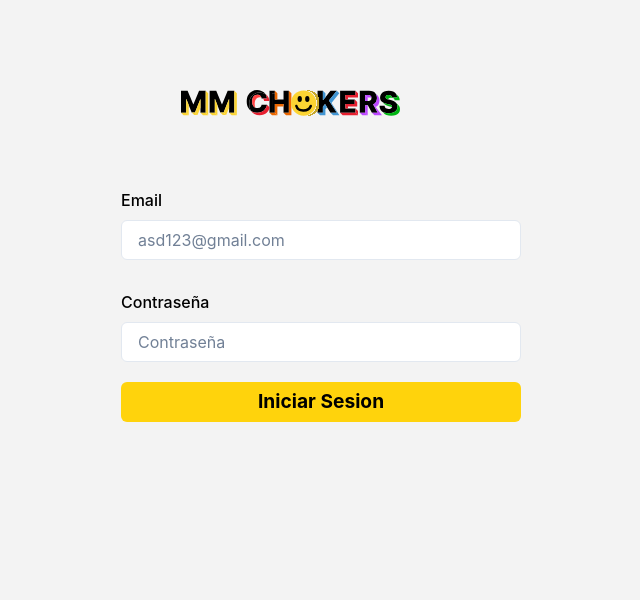
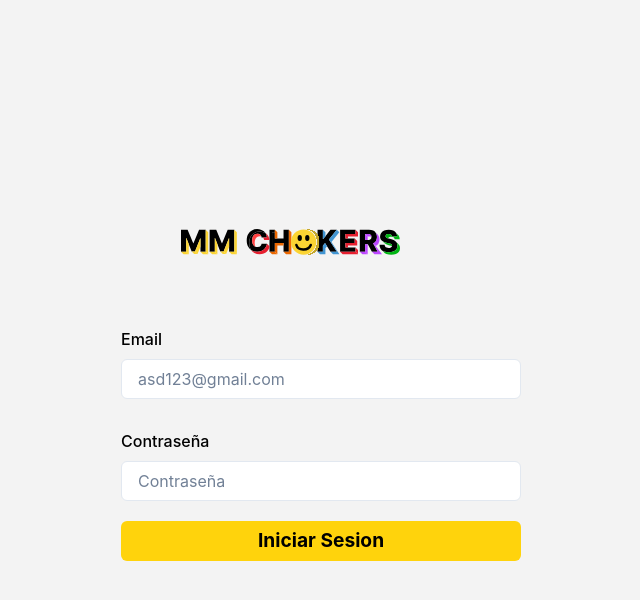
Before and after one commit to mariodev9/mmchockersADM, a Next.js app: page / in a window 1280 px wide. Shown: the top 600 px of the page, without its empty margins (319-959 px from the left). Built offline with nearby package versions, Linux system fonts and the light colour scheme; no server answers.

Commit message:
fix styles in signup page

```diff
--- a/pages/index.js
+++ b/pages/index.js
@@ -44,7 +44,7 @@ export default function Home() {
         <meta name="description" content="Generated by create next app" />
         <link rel="icon" href="/favicon.ico" />
       </Head>
-      <Flex justify={"center"} p={"30px 20px"}>
+      <Flex h={"100vh"} justify={"center"} align={"center"} p={"30px 20px"}>
         <form>
           <Box m={"60px"}>
             <Logo />
```
